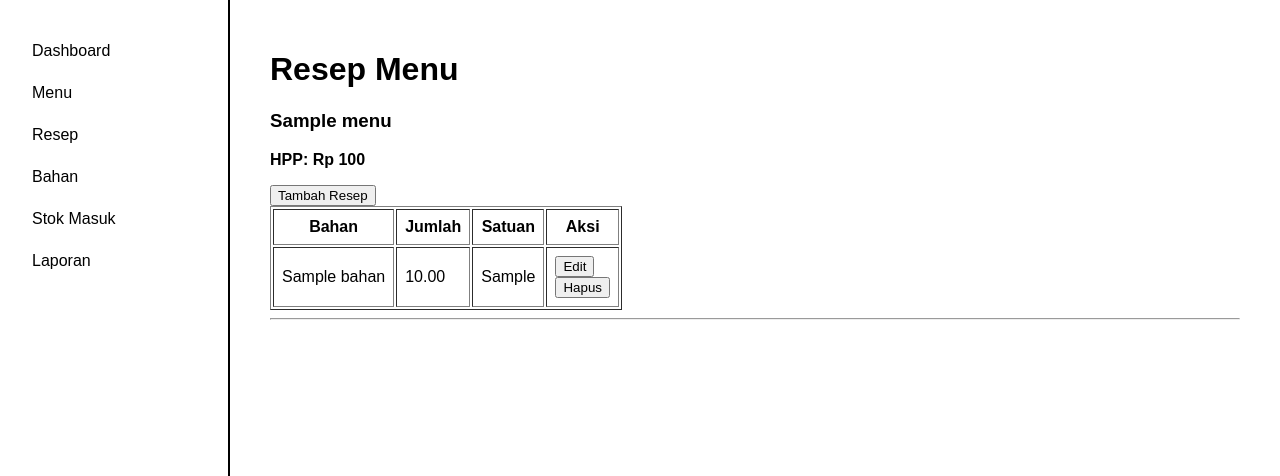
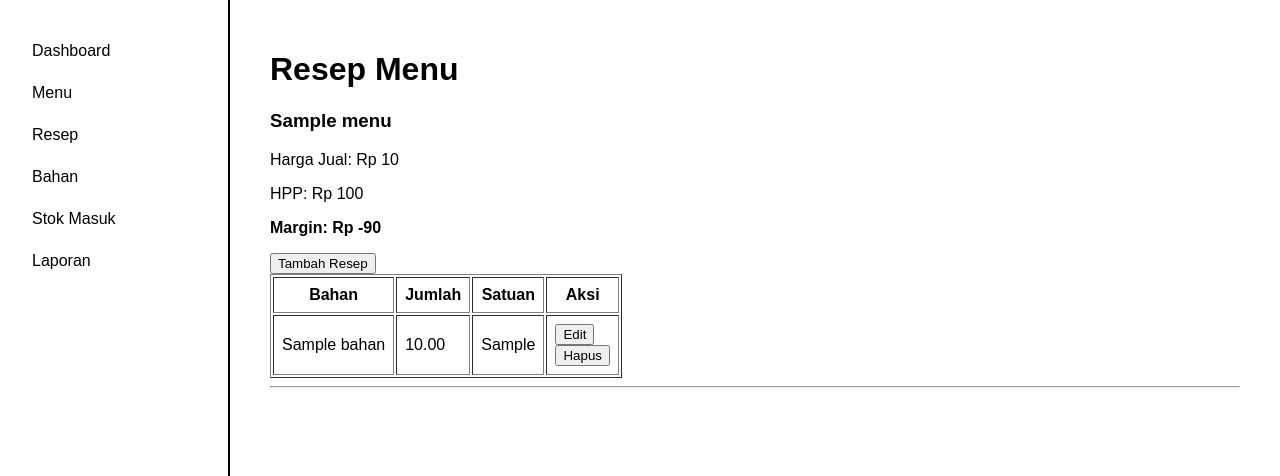
Before and after one commit to ashyaaurelia/sistem-cafe, a Laravel app: page /manajer/resep in a window 1280 px wide. Shown: the part 100-576 px from the top of the page. Run offline with Laravel 12, Linux system fonts and the light colour scheme; tables that the repository leaves empty hold one stand-in row (values such as "Sample post"); parts of the project's set-up code (start-up, migrations or seed data) failed here and were passed over.

Commit message:
fitur hpp dan margin menu

```diff
--- a/app/Http/Controllers/BahanController.php
+++ b/app/Http/Controllers/BahanController.php
@@ -31,6 +31,8 @@ class BahanController extends Controller
             'nama' => 'required|string|unique:bahans,nama',
             'stok' => 'required|numeric|min:0',
             'satuan' => 'required|in:g,ml,pcs',
+            'stok_minimum' => 'required|numeric|min:0',
+            'harga' => 'required|numeric|min:0',
         ]);
 
         Bahan::create([
@@ -40,7 +42,7 @@ class BahanController extends Controller
             'stok_minimum' => $request->stok_minimum,
             'harga' => $request->harga,
         ]);
-        $menuAvailability_>sync();
+        $menuAvailability->sync();
 
         return redirect('/manajer/bahan');
     }
--- a/app/Http/Controllers/ResepController.php
+++ b/app/Http/Controllers/ResepController.php
@@ -22,6 +22,7 @@ class ResepController extends Controller
             foreach ($menu->reseps as $resep){
                 $menu->hpp += $resep->jumlah * $resep->bahan->harga;
             }
+            $menu->margin = $menu->harga - $menu->hpp;
         }
         return view ('manajer.resep.index', compact('menus'));
     }
--- a/resources/views/manajer/bahan/create.blade.php
+++ b/resources/views/manajer/bahan/create.blade.php
@@ -27,8 +27,8 @@
     <label>Satuan</label>
     <br>
     <select name="satuan">
-        <option value="gram">Gram (g)</option>
-        <option value="value">Mililiter (ml)</option>
+        <option value="g">Gram (g)</option>
+        <option value="ml">Mililiter (ml)</option>
         <option value="pcs">Pieces (pcs)</option>
     </select>
 
--- a/resources/views/manajer/resep/index.blade.php
+++ b/resources/views/manajer/resep/index.blade.php
@@ -9,7 +9,15 @@
 <h3>{{ $menu->nama }}</h3>
 
 <p>
-    <strong>HPP: Rp {{ number_format($menu->hpp, 0, ',', '.') }}</strong>
+    Harga Jual: Rp {{ number_format($menu->harga, 0, ',', '.') }}
+</p>
+
+<p>
+    HPP: Rp {{ number_format($menu->hpp, 0, ',', '.') }}
+</p>
+
+<p>
+    <strong>Margin: Rp {{ number_format($menu->margin, 0, ',', '.') }}</strong>
 </p>
 
 <a href="/manajer/resep/{{ $menu->id }}/create">
```
